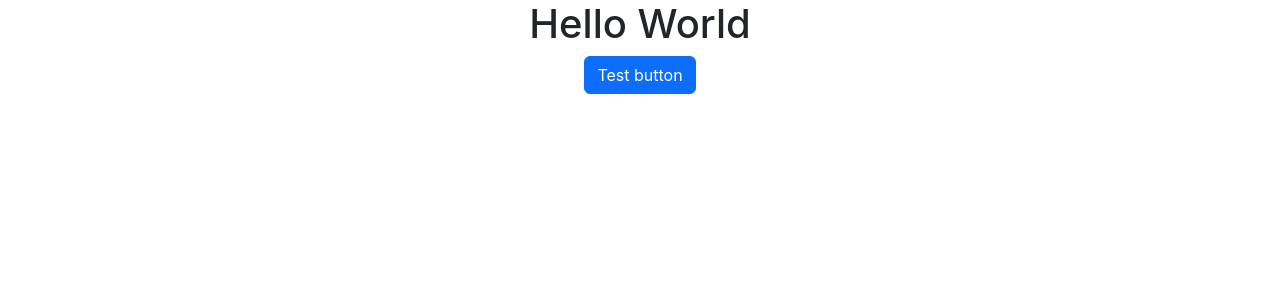
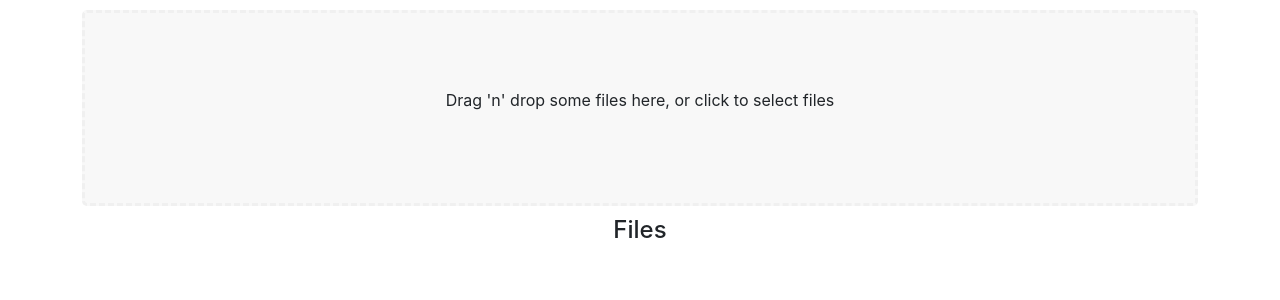
Before and after one commit to miguel-moukimou/py-image-classifier, a React (Create React App) app in the folder frontend-classifier/: page / in a window 1280 px wide. Shown: the top 300 px of the page. Built offline with nearby package versions, Linux system fonts and the light colour scheme.

Commit message:
dropzone component installed, and creation of image classidier component

```diff
--- a/frontend-classifier/src/App.js
+++ b/frontend-classifier/src/App.js
@@ -1,12 +1,11 @@
 import React from 'react';
 import './App.css';
-import Button from 'react-bootstrap/Button';
+import Classifier from './components/Classifier/Classifier';
 
 function App() {
   return (
     <div className="App">
-      <h1>Hello World</h1>
-      <Button variant='primary'>Test button</Button>
+      <Classifier />
     </div>
   );
 }
--- /dev/null
+++ b/frontend-classifier/src/components/Classifier/Classifier.css
@@ -0,0 +1,14 @@
+.back{
+    background: #f8f8f8;
+    border: 3px dashed #f0f0f0;
+    border-radius: 5px;
+    width: 100%;
+    margin: 10px 0;
+    padding: 75px 5px;
+    outline: none;
+    cursor: pointer;
+}
+
+.back:hover{
+    border: 3px dashed deepskyblue;
+}
--- /dev/null
+++ b/frontend-classifier/src/components/Classifier/Classifier.js
@@ -0,0 +1,38 @@
+import React, { Component } from 'react';
+import Dropzone from 'react-dropzone';
+import './Classifier.css'
+
+class Classifier extends Component {
+    state = {
+        files: []
+    }
+
+    onDrop =(files) =>{
+        this.setState({files})
+    }
+    render() {
+        const files = this.state.files.map(file => (
+            <li key={file.name}>
+                {file.name} - {file.size} bytes
+            </li>
+        ));
+        return (
+            <Dropzone onDrop={this.onDrop} accept='image/png, image/jpeg'>
+                {({ isDragActive, getRootProps, getInputProps }) => (
+                    <section className="container">
+                        <div {...getRootProps({ className: 'dropzone back' })}>
+                            <input {...getInputProps()} />
+                            <p>{isDragActive ? "Drop some images" : "Drag 'n' drop some files here, or click to select files"}</p>
+                        </div>
+                        <aside>
+                            <h4>Files</h4>
+                            <ul>{files}</ul>
+                        </aside>
+                    </section>
+                )}
+            </Dropzone>
+        );
+    }
+}
+
+export default Classifier;
```
